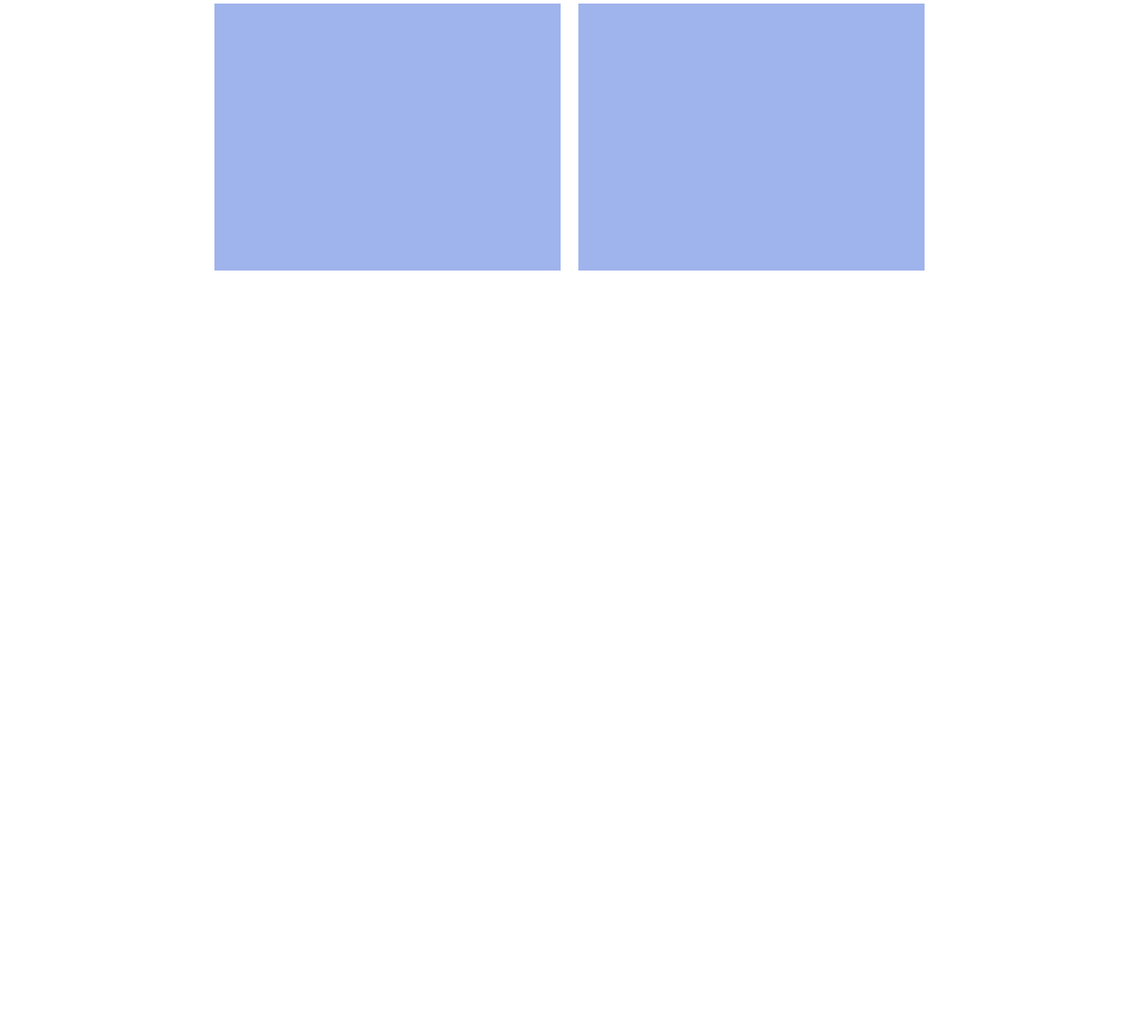
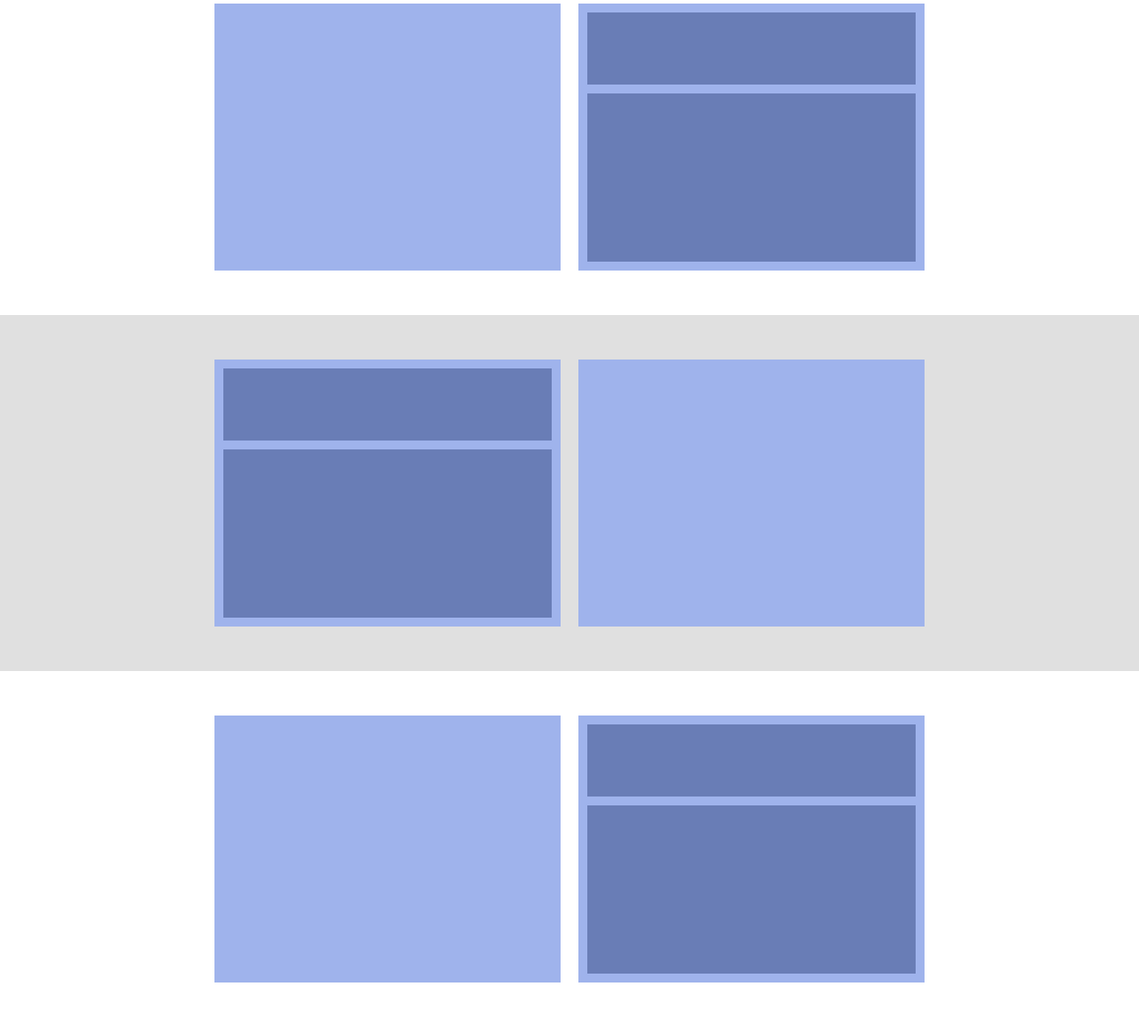
Before and after one commit to Alice-Rossi-03/htmlcss-struttura-discord, a plain HTML site: page index.html in a window 1280 px wide. Shown: the part 436-1590 px from the top of the page at 89% size. Before the commit the page ends 800 px from the top, so only its background shows below. Drawn offline with Linux system fonts and the light colour scheme.

Commit message:
creato parte principale del main

```diff
--- a/index.html
+++ b/index.html
@@ -33,12 +33,32 @@
     </header>
 
     <!-- main  -->
-    <main class="flex-container2">
-        <div></div>
-        <div class="flex-container2-inside">
-            <h2></h2>
-            <p></p>
+    <main>
+
+        <div class="flex-container2 white">
+            <div></div>
+            <div class="flex-container2-inside">
+                <h2></h2>
+                <p></p>
+            </div>
         </div>
+
+        <div class="flex-container2 gray">
+            <div></div>
+            <div class="flex-container2-inside">
+                <h2></h2>
+                <p></p>
+            </div>
+        </div>
+
+        <div class="flex-container2 white">
+            <div></div>
+            <div class="flex-container2-inside">
+                <h2></h2>
+                <p></p>
+            </div>
+        </div>
+
     </main>
 
     <!-- footer  -->
--- a/style.css
+++ b/style.css
@@ -78,7 +78,6 @@ header{
     display: flex;
     justify-content: center;
     align-items: center;
-    background-color: #ffffff;
     padding: 50px;
     gap: 20px;
 }
@@ -95,3 +94,23 @@ header{
     padding: 10px;
     gap: 10px;
 }
+
+.flex-container2-inside h2{
+    max-width: 100%;
+    height: 30%;
+    background-color: #697db6;
+}
+.flex-container2-inside p{
+    max-width: 100%;
+    height: 70%;
+    background-color: #697db6;
+}
+
+.white{
+    background-color: #ffffff;
+}
+
+.gray{
+    background-color: #e0e0e0;
+    flex-direction: row-reverse;
+}
```
